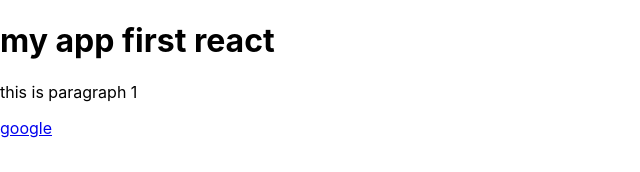
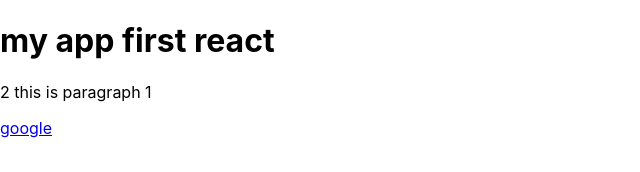
Before and after one commit to jayeshcoder/my-app, a React (Create React App) app: page / in a window 1280 px wide. Shown: the top 172 px of the page, without its empty margins (0-640 px from the left). Built offline with nearby package versions, Linux system fonts and the light colour scheme.

Commit message:
3rd commit

```diff
--- a/src/App.js
+++ b/src/App.js
@@ -5,7 +5,7 @@ function App() {
     <div>
     <h1>my app first  react</h1>
 
-    <p>this is paragraph 1</p>
+    <p>2 this is paragraph 1</p>
 
     <a href = "https://www.google.com/">google</a>
 
```
